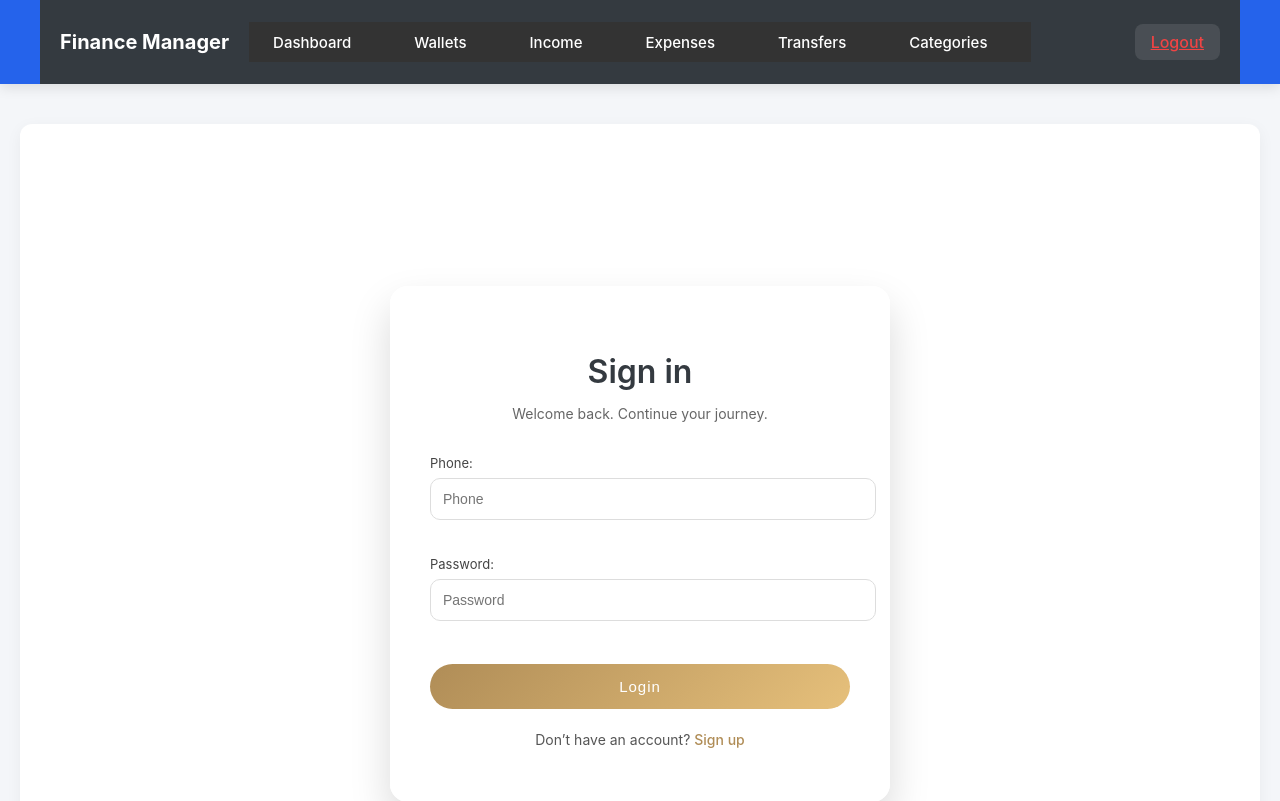
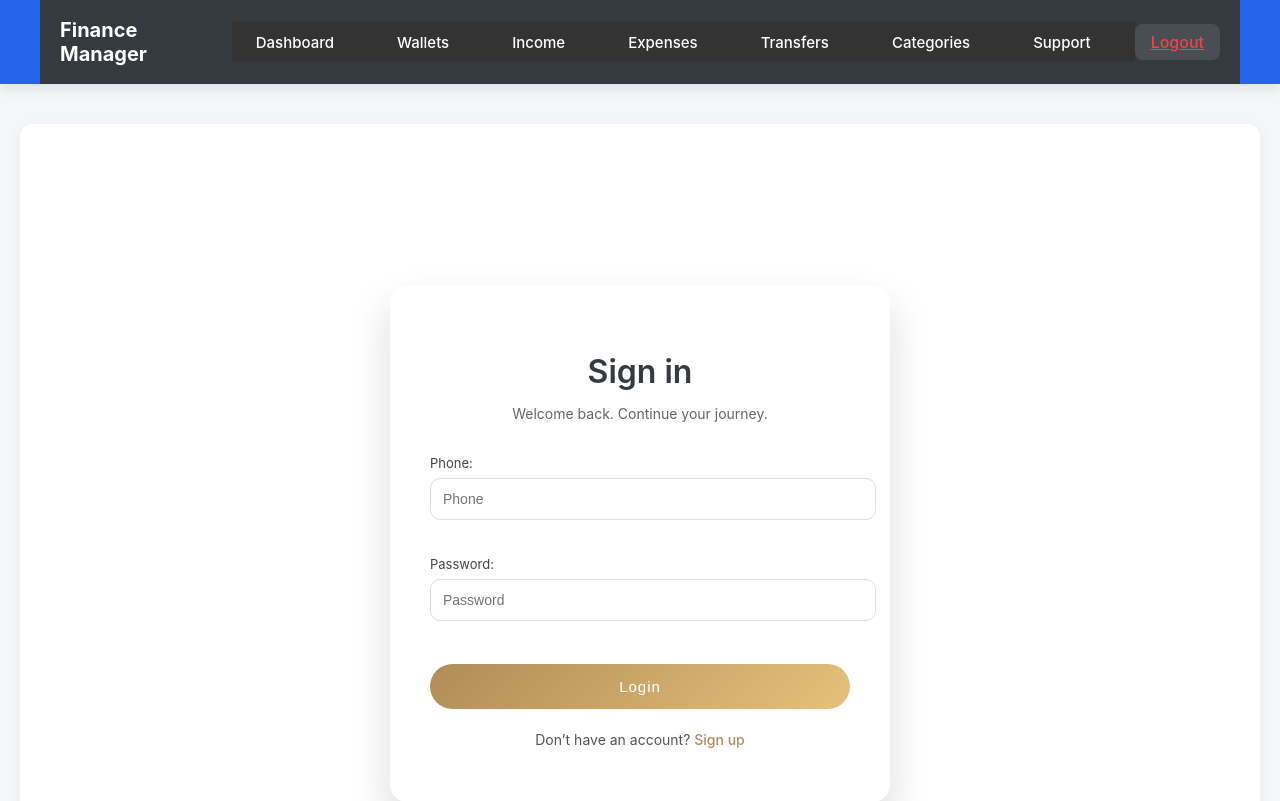
Before and after one commit to nijamila/project1, a Django app: page /en/ in a window 1280 px wide. Shown: the top 801 px of the page. Run offline with Django 5.2, Linux system fonts and the light colour scheme; a user stored in the database is signed in.

Commit message:
Add support messages link to navigation

```diff
--- a/templates/base.html
+++ b/templates/base.html
@@ -119,6 +119,7 @@
                     <li><a href="{% url 'transaction_expense_list' %}">{% trans "Expenses" %}</a></li>
                     <li><a href="{% url 'transaction_transfer_list' %}">{% trans "Transfers" %}</a></li>
                     <li><a href="{% url 'category_list' %}">{% trans "Categories" %}</a></li>
+                    <li><a href="{% url 'support_messages' %}">Support</a></li>
                 {% endif %}
             </ul>
         </div>
```
